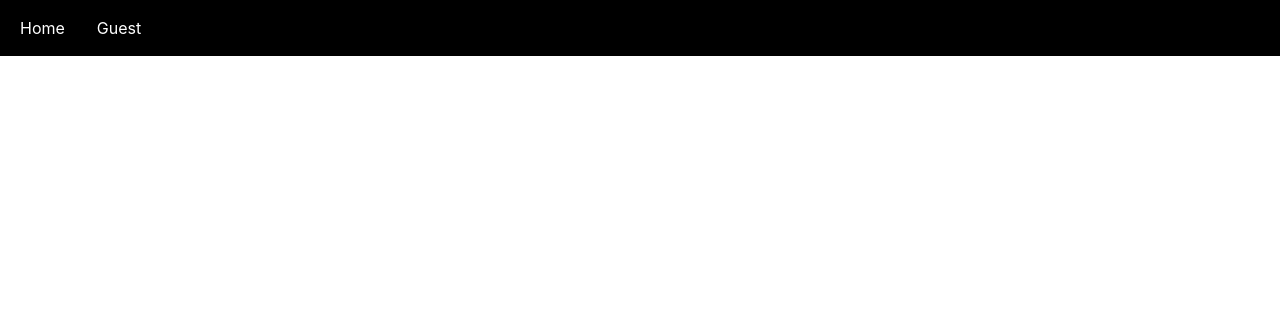
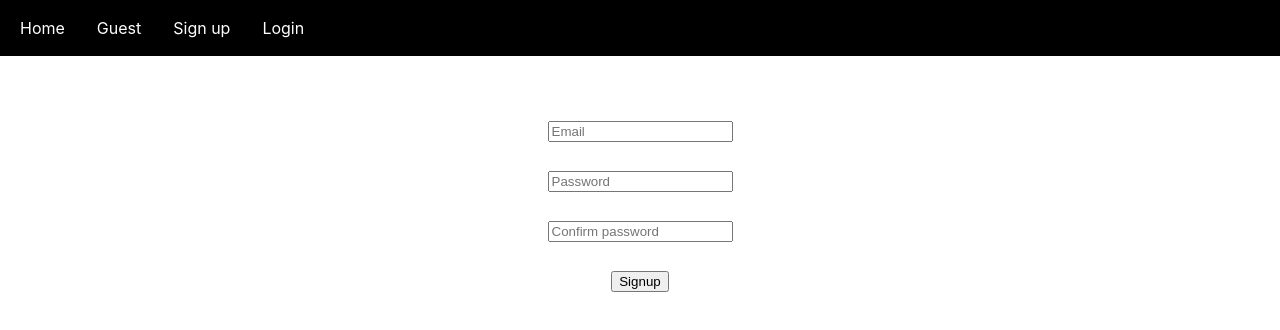
Before and after one commit to raghavluthra10/firebase-koa, a React (Create React App) app in the folder client/: page /signup in a window 1280 px wide. Before the commit this address had no page. Shown: the top 330 px of the page. Built offline with nearby package versions, Linux system fonts and the light colour scheme; no server answers.

Commit message:
added firebase login and signup functionality

```diff
--- a/client/package.json
+++ b/client/package.json
@@ -6,6 +6,7 @@
     "@testing-library/jest-dom": "^5.16.4",
     "@testing-library/react": "^13.3.0",
     "@testing-library/user-event": "^13.5.0",
+    "firebase": "^9.9.1",
     "react": "^18.2.0",
     "react-dom": "^18.2.0",
     "react-router-dom": "^6.3.0",
--- a/client/src/App.js
+++ b/client/src/App.js
@@ -1,18 +1,44 @@
 // import { useEffect, useState } from "react";
 
-import React from "react";
+import React, { useState } from "react";
 import Navbar from "./components/Navbar";
 import { Routes, Route } from "react-router-dom";
 import Home from "./pages/Home";
 import Guest from "./pages/Guest";
+import Signup from "./pages/Signup";
+import Login from "./pages/Login";
+import { onAuthStateChanged } from "firebase/auth";
+import { auth } from "./firebase";
 
 function App() {
+  const [currentUser, setCurrentUser] = useState("");
+  console.log(currentUser);
+
+  onAuthStateChanged(auth, (user) => {
+    if (user) {
+      const uid = user.uid;
+      setCurrentUser(uid);
+      console.log("user is logged in", currentUser);
+    } else {
+      console.log("user is signed out");
+    }
+  });
+
+  // const checkIfUserIsLoggedIn = () => {
+  // };
+
+  // useEffect(() => {
+  //   checkIfUserIsLoggedIn();
+  // }, []);
+
   return (
     <div className="">
-      <Navbar />
+      <Navbar isUserLoggedIn={currentUser ? true : false} />
       <Routes>
         <Route exact path="/home" element={<Home />} />
         <Route exact path="/guest" element={<Guest />} />
+        <Route exact path="/signup" element={<Signup />} />
+        <Route exact path="/login" element={<Login />} />
       </Routes>
     </div>
   );
--- a/client/src/components/Navbar.jsx
+++ b/client/src/components/Navbar.jsx
@@ -1,6 +1,10 @@
-import React from "react";
+import React, { useEffect } from "react";
 import { Link } from "react-router-dom";
 import styled from "styled-components";
+import { signOut } from "firebase/auth";
+import { auth } from "../firebase";
+import { onAuthStateChanged } from "firebase/auth";
+import { If } from "./If";
 
 const Nav = styled.nav`
   display: flex;
@@ -25,7 +29,16 @@ const Pages = styled.div`
   }
 `;
 
-const Navbar = () => {
+const Navbar = ({ isUserLoggedIn }) => {
+  console.log(isUserLoggedIn);
+  const logoutFromFirebase = async () => {
+    try {
+      await signOut(auth);
+    } catch (error) {
+      console.log(error.message);
+    }
+  };
+
   return (
     <Nav>
       <Pages>
@@ -35,8 +48,18 @@ const Navbar = () => {
         <Link to="/guest">
           <span>Guest</span>
         </Link>
+        <Link to="/signup">
+          <span>Sign up</span>
+        </Link>
+        <Link to="/login">
+          <span>Login</span>
+        </Link>
       </Pages>
-      <div></div>
+      <div>
+        <If condition={isUserLoggedIn}>
+          <button onClick={logoutFromFirebase}>logout</button>
+        </If>
+      </div>
     </Nav>
   );
 };
--- /dev/null
+++ b/client/src/firebase.js
@@ -0,0 +1,14 @@
+import { initializeApp } from "firebase/app";
+import { getAuth } from "firebase/auth";
+
+const firebaseConfig = {
+  apiKey: "AIzaSyCg-aW4a3khpB0lecS1IttGXQSn4L1M0nc",
+  authDomain: "koa-react-auth.firebaseapp.com",
+  projectId: "koa-react-auth",
+  storageBucket: "koa-react-auth.appspot.com",
+  messagingSenderId: "828950728206",
+  appId: "1:828950728206:web:8abb98dbadba67e50eb65f",
+};
+
+const app = initializeApp(firebaseConfig);
+export const auth = getAuth(app);
--- /dev/null
+++ b/client/src/pages/Login.jsx
@@ -0,0 +1,69 @@
+import React, { useState, useEffect } from "react";
+import styled from "styled-components";
+import { signInWithEmailAndPassword } from "firebase/auth";
+import { auth } from "../firebase";
+
+const Container = styled.div`
+  padding: 50px 100px;
+  display: grid;
+  place-items: center;
+`;
+
+const Form = styled.form`
+  display: flex;
+  flex-direction: column;
+  align-items: center;
+  justify-content: space-around;
+  width: 300px;
+  height: 200px;
+`;
+
+const Login = () => {
+  const [loginInfo, setLoginInfo] = useState({
+    email: "",
+    password: "",
+  });
+
+  const loginOnClick = async (e) => {
+    e.preventDefault();
+    console.log("loginOnClick");
+    try {
+      const user = await signInWithEmailAndPassword(
+        auth,
+        loginInfo.email,
+        loginInfo.password
+      );
+      console.log("user after signup -->", user);
+    } catch (error) {
+      console.log(error.message);
+    }
+  };
+
+  return (
+    <Container>
+      <Form onSubmit={loginOnClick}>
+        <input
+          type="text"
+          placeholder="Email"
+          value={loginInfo.email}
+          onChange={(e) =>
+            setLoginInfo({ ...loginInfo, email: e.target.value })
+          }
+        />
+
+        <input
+          type="password"
+          placeholder="Password"
+          value={loginInfo.password}
+          onChange={(e) =>
+            setLoginInfo({ ...loginInfo, password: e.target.value })
+          }
+        />
+
+        <button type="submit">Login</button>
+      </Form>
+    </Container>
+  );
+};
+
+export default Login;
--- /dev/null
+++ b/client/src/pages/Signup.jsx
@@ -0,0 +1,80 @@
+import React, { useState, useEffect } from "react";
+import styled from "styled-components";
+import { createUserWithEmailAndPassword } from "firebase/auth";
+import { auth } from "../firebase";
+
+const Container = styled.div`
+  padding: 50px 100px;
+  display: grid;
+  place-items: center;
+`;
+
+const Form = styled.form`
+  display: flex;
+  flex-direction: column;
+  align-items: center;
+  justify-content: space-around;
+  width: 300px;
+  height: 200px;
+`;
+
+const Signup = () => {
+  const [signUpInfo, setSignUpInfo] = useState({
+    email: "",
+    password: "",
+    cPassword: "",
+  });
+
+  const signUpOnClick = async (e) => {
+    e.preventDefault();
+    console.log("signUpOnClick");
+    try {
+      const user = await createUserWithEmailAndPassword(
+        auth,
+        signUpInfo.email,
+        signUpInfo.password
+      );
+      console.log("user email => ", auth.currentUser.email);
+      console.log("user after signup -->", user);
+    } catch (error) {
+      console.log(error.message);
+    }
+  };
+
+  return (
+    <Container>
+      <Form onSubmit={signUpOnClick}>
+        <input
+          type="text"
+          placeholder="Email"
+          value={signUpInfo.email}
+          onChange={(e) =>
+            setSignUpInfo({ ...signUpInfo, email: e.target.value })
+          }
+        />
+
+        <input
+          type="password"
+          placeholder="Password"
+          value={signUpInfo.password}
+          onChange={(e) =>
+            setSignUpInfo({ ...signUpInfo, password: e.target.value })
+          }
+        />
+
+        <input
+          type="password"
+          placeholder="Confirm password"
+          value={signUpInfo.cPassword}
+          onChange={(e) =>
+            setSignUpInfo({ ...signUpInfo, cPassword: e.target.value })
+          }
+        />
+
+        <button type="submit">Signup</button>
+      </Form>
+    </Container>
+  );
+};
+
+export default Signup;
```
Also changed, not shown: 2 other files (tests, documents, lock files or other folders).
